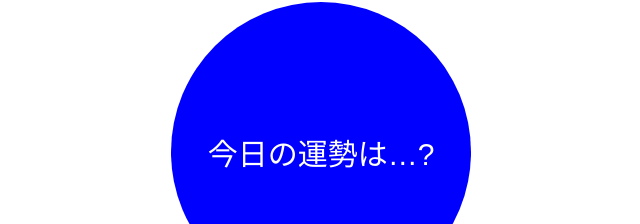
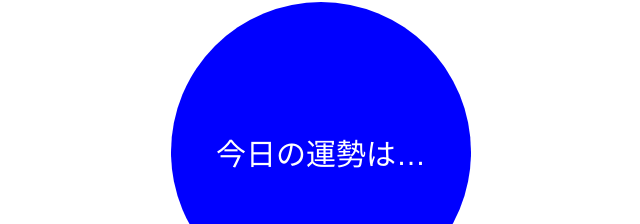
Before and after one commit to KokiGoshima/omikuji, a plain HTML site: page index.html in a window 1280 px wide. Shown: the part 98-322 px from the top of the page, without its empty margins (319-959 px from the left). Drawn offline with Linux system fonts and the light colour scheme.

Commit message:
hoge
This reverts commit 6737ff7700bbc104736869d37cf22c9ebc712fc6.

```diff
--- a/index.html
+++ b/index.html
@@ -10,7 +10,7 @@
 <body>
   <div class="container">
     <div class="result">
-        <p id="result">今日の運勢は…?</p>
+        <p id="result">今日の運勢は…</p>
       </div>
       <button id="btn" class="btn">
         <span>占う</span>
```
